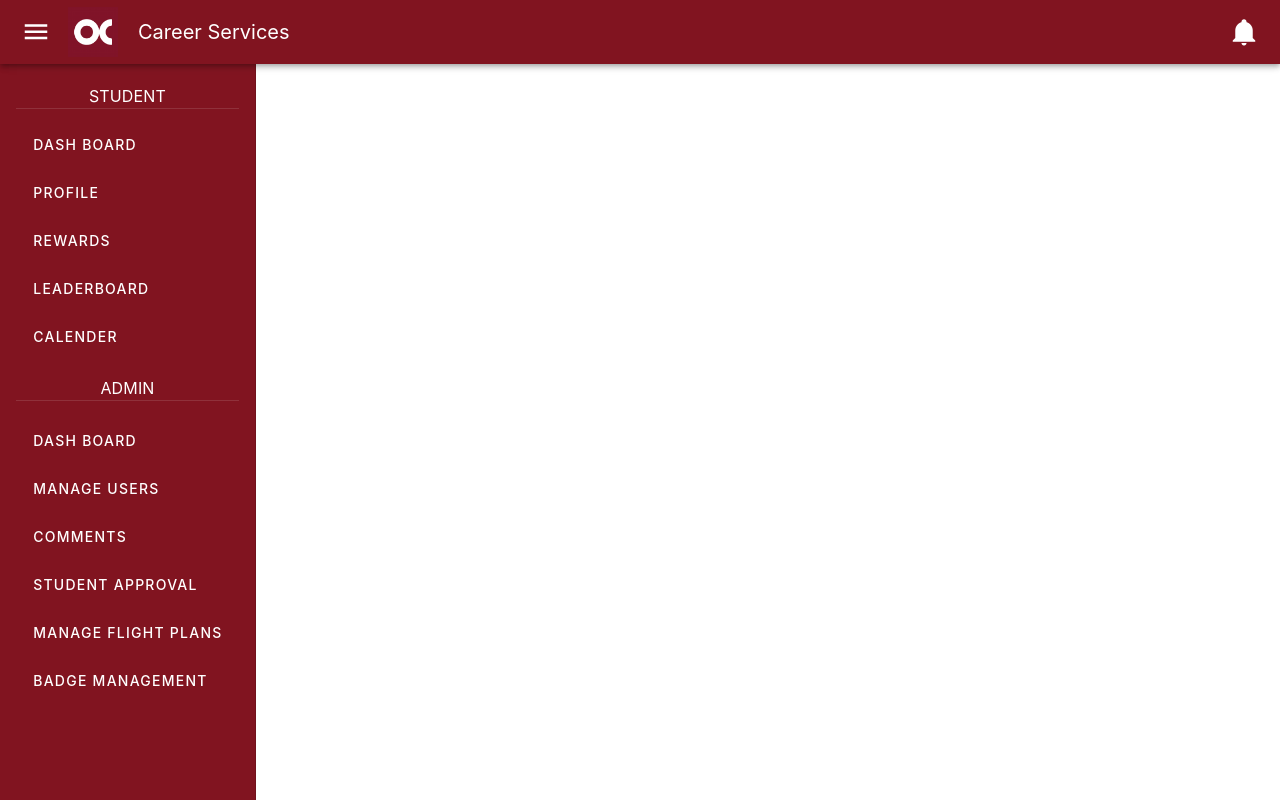
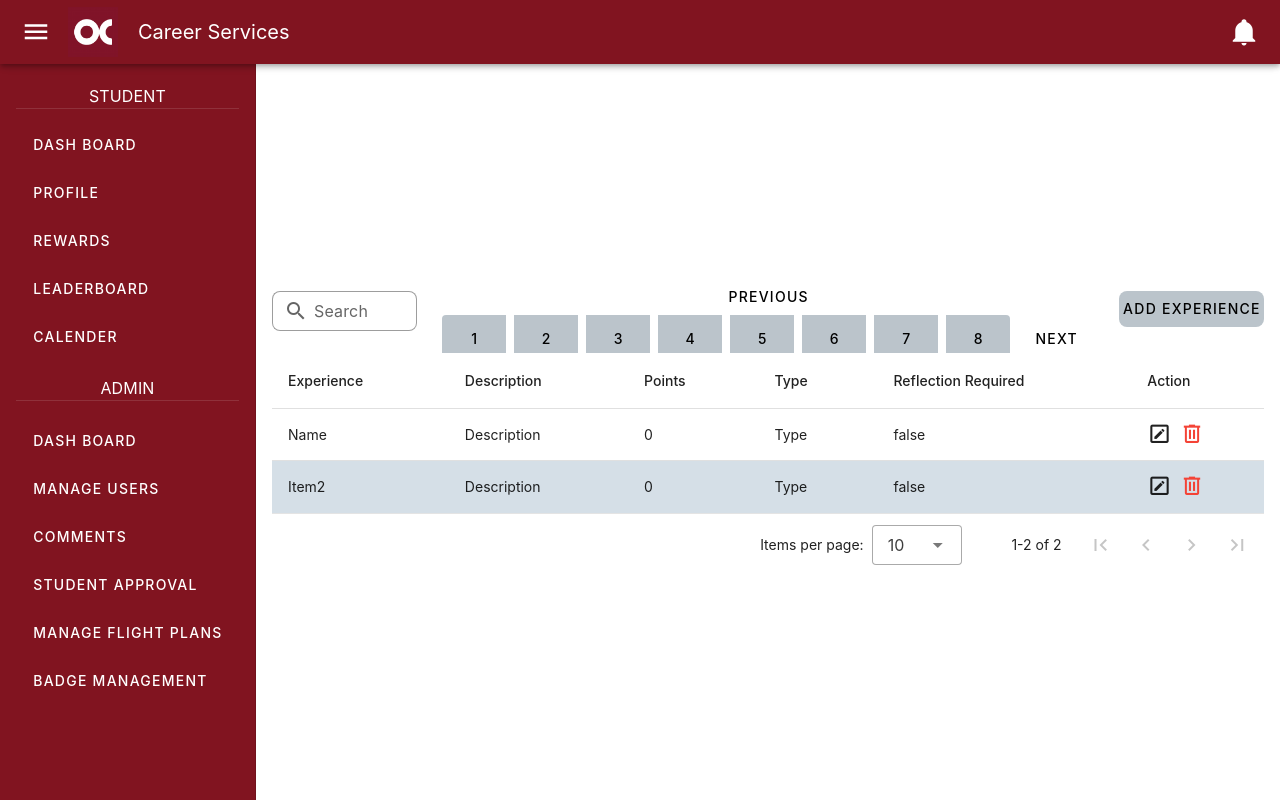
Before and after one commit to IanFlower/Avocado-Frontend, a Vue app: page /ManageExperiences in a window 1280 px wide. Built offline with nearby package versions, Linux system fonts and the light colour scheme; what webfontloader would draw is missing.

Commit message:
Added - Reusable compnet for datatables overlay

```diff
--- a/package.json
+++ b/package.json
@@ -15,8 +15,6 @@
     "@mdi/font": "^7.0.96",
     "axios": "^1.1.3",
     "dotenv": "^16.4.5",
-    "eslint": "^8.28.0",
-    "eslint-plugin-vue": "^9.7.0",
     "html2canvas": "^1.4.1",
     "jspdf": "^2.5.2",
     "vite-plugin-vuetify": "^2.0.4",
@@ -27,10 +25,14 @@
     "webfontloader": "^1.6.28"
   },
   "devDependencies": {
+    "@eslint/js": "^9.20.0",
     "@mdi/js": "^7.0.96",
     "@vitejs/plugin-vue": "^5.1.4",
     "cross-env": "^7.0.3",
     "cypress": "^13.15.1",
+    "eslint": "^9.20.1",
+    "eslint-plugin-vue": "^9.32.0",
+    "globals": "^15.14.0",
     "vite": "^5.4.10"
   }
 }
--- a/src/components/MenuBar.vue
+++ b/src/components/MenuBar.vue
@@ -29,7 +29,7 @@ const resetMenu = () => {
 };
 function logout() {
     authServices.logoutUser(user.value.token)
-    .then(user.value = null, router.push({ name: 'Login' }))
+        .then(user.value = null, router.push({ name: 'Login' }))
 }
 // Lifecycle hook: Runs when the component is mounted
 onMounted(() => {
@@ -40,7 +40,7 @@ onMounted(() => {
 </script>
 
 <template>
-    <v-app>
+    <div>
         <!-- App Bar -->
         <v-app-bar app class="primary">
             <!-- Hamburger Menu Button -->
@@ -140,5 +140,5 @@ onMounted(() => {
                 </v-list-item>
             </v-list>
         </v-navigation-drawer>
-    </v-app>
+    </div>
 </template>
--- a/src/components/SocialLogin.vue
+++ b/src/components/SocialLogin.vue
@@ -46,7 +46,7 @@ const handleCredentialResponse = async (response) => {
     });
 
 
-
+    console.log(user.value.id);
     await UserServices.getUserById(user.value.id)
       .then((res) => {
         if (res.data.role == "Admin" | res.data.role == "Student Worker" | res.data.role == "Professor") {
--- /dev/null
+++ b/src/components/TableOverLay.vue
@@ -0,0 +1,36 @@
+<script setup>
+import { defineModel } from 'vue'
+const tableOverLayRefs = defineModel()
+</script>
+<template>
+        <v-row>
+            <v-col cols="2">
+                <v-text-field prepend-inner-icon="mdi-magnify" v-model="tableOverLayRefs.search" label="Search" clearable single-line
+                    hide-details variant="outlined" rounded="lg" density="compact"></v-text-field>
+            </v-col>
+            <v-col cols="8">
+                <v-row align="center" justify="center">
+                    <v-btn variant="text" rounded="lg" class="mx-1"
+                        @click="tableOverLayRefs.selectedSemester > 0 ? tableOverLayRefs.selectedSemester-- : tableOverLayRefs.selectedSemester = 0">Previous</v-btn>
+                    <v-btn-toggle v-model="tableOverLayRefs.selectedSemester" mandatory>
+                        <v-btn variant="tonal" class=" secondary-button mx-1" v-for="numbers in 8" :key="numbers">{{
+                            numbers }}</v-btn>
+                    </v-btn-toggle>
+                    <v-btn variant="text" rounded="lg" class="mx-1"
+                        @click="tableOverLayRefs.selectedSemester == 7 ? tableOverLayRefs.selectedSemester = 7 : tableOverLayRefs.selectedSemester++">Next</v-btn>
+                </v-row>
+            </v-col>
+            <v-col cols="2">
+                <v-btn variant="tonal" rounded="lg" class="ml-auto secondary-button" @click="tableOverLayRefs.dialogAdd = true">
+                    {{ "Add " + tableOverLayRefs.modelType }}</v-btn>
+            </v-col>
+        </v-row>
+</template>
+
+
+<style scoped>
+.v-btn--active {
+    background-color: #004761 !important;
+    color: white !important;
+}
+</style>
--- a/src/components/ThemeSwitcher.vue
+++ b/src/components/ThemeSwitcher.vue
@@ -43,7 +43,6 @@ document.documentElement.setAttribute('data-theme', 'light');
 }
 
 
-
 /*Done use these they are automatically applied to buttons and colors  */
 .primary-button:hover {
     box-shadow: 0 2px 5px rgba(0, 0, 0, 0.2) !important;
@@ -64,6 +63,13 @@ document.documentElement.setAttribute('data-theme', 'light');
 .accent:focus{
     box-shadow: 0 2px 5px rgba(0, 0, 0, 0.2) !important;
 }
+tbody tr:nth-of-type(even) {
+    background-color: var(--secondary) !important;
+}
+
+tbody tr:nth-of-type(odd) {
+    background-color: white !important;
+}
 
 html *
 {
--- a/src/router.js
+++ b/src/router.js
@@ -2,6 +2,7 @@ import { createRouter, createWebHistory } from "vue-router";
 
 import Login from "./views/Login.vue";
 import StudentHome from "./views/StudentHome.vue"
+import ManageExperiences from "./views/ManageExperiences.vue"
 // import HomePage from "./views/HomePage.vue";
 // import CreateResume from "./views/CreateResume.vue";
 // import AdminPage from "./components/AdminPage.vue"
@@ -28,6 +29,12 @@ const router = createRouter({
       name: "Login",
       component: Login,
     },
+    {
+      path: "/ManageExperiences",
+      alias: "/ManageExperiences",
+      name: "ManageExperiences",
+      component: ManageExperiences,
+    },
   //   {
   //     path: "/Create",
   //     alias: "/CreateResume",
--- /dev/null
+++ b/src/views/ManageExperiences.vue
@@ -0,0 +1,83 @@
+<script setup>
+import { reactive, ref, onMounted } from 'vue';
+import TableOverLay from '../components/TableOverLay.vue';
+// Helper refs
+const tableOverLayRefs = ref({
+  selectedSemester: false,
+  search: '',
+  dialogAdd: false,
+  dialogDelete: false,
+  modelType: 'Experience'
+})
+
+// Data
+const experiences = reactive([
+{
+    id: 0,
+    name: 'Name',
+    desc: 'Description',
+    points: 0,
+    type: 'Type',
+    reflectionRequired: false,
+},
+{
+    id: 1,
+    name: 'Item2',
+    desc: 'Description',
+    points: 0,
+    type: 'Type',
+    reflectionRequired: false,
+}
+]);
+const headers = [
+    { title: 'Experience', align: 'left', key: 'name' },
+    { title: 'Description', align: 'left', key: 'desc' },
+    { title: 'Points', align: 'left', key: 'points' },
+    { title: 'Type', align: 'left', key: 'type' },
+    { title: 'Reflection Required', align: 'left', key: 'reflectionRequired' },
+    { title: 'Action', align: 'left', key: 'action' }
+]
+function editItem(item) {
+
+
+}
+
+function deleteItem(item) {
+
+}
+
+const deleteItemConfirm = () => {
+    dialogDelete.value = false
+}
+
+onMounted(() => {
+    //fetch data
+})
+</script>
+<template>
+    <v-container>
+        <v-data-table :headers="headers" :items="experiences" :key="experiences.id" :search="tableOverLayRefs.search">
+            <template v-slot:top>
+                <v-toolbar color="white" v-if="tableOverLayRefs">
+                    <TableOverLay v-model="tableOverLayRefs" />
+                </v-toolbar>
+                <v-dialog v-model="tableOverLayRefs.dialogDelete" max-width="500px">
+                        <v-card>
+                            <v-card-title class="text-h5">Are you sure you want to delete this item?</v-card-title>
+                            <v-card-actions>
+                                <v-spacer></v-spacer>
+                                <v-btn class="secoundary-button" variant="text"
+                                    @click="tableOverLayRefs.dialogDelete = false">Cancel</v-btn>
+                                <v-btn class="warning-button" variant="text" @click="deleteItemConfirm">OK</v-btn>
+                                <v-spacer></v-spacer>
+                            </v-card-actions>
+                        </v-card>
+                    </v-dialog>
+            </template>
+            <template v-slot:[`item.action`]="{ item }">
+                <v-icon icon="mdi-pencil-box-outline" class="me-2" size="large" @click="console.log(item)"></v-icon>
+                <v-icon icon="mdi-trash-can-outline" color="red" size="large" @click="deleteItem(item)"></v-icon>
+            </template>
+        </v-data-table>
+    </v-container>
+</template>
```
Also changed, not shown: 1 other file (tests, documents, lock files or other folders).
